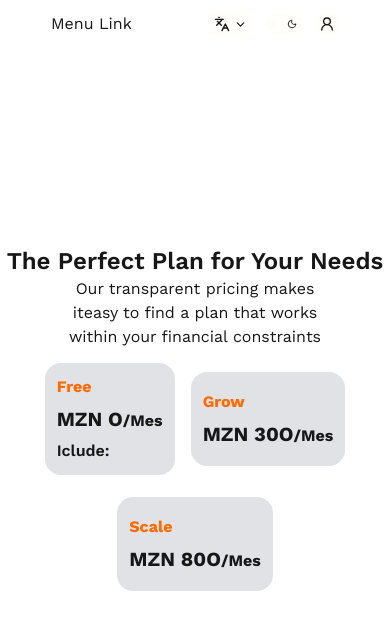
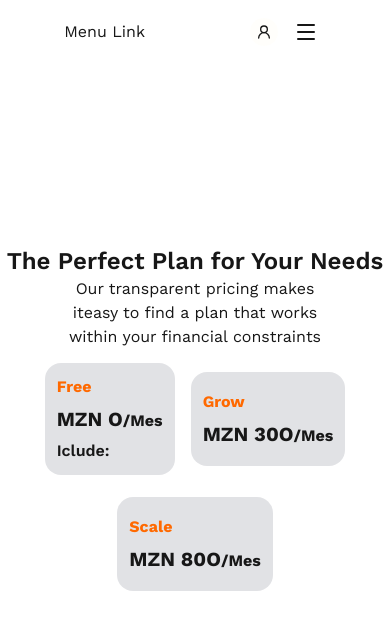
Before and after one commit to Cust-Coding/menu-link, a Next.js app in the folder apps/web/site/: page / in a window 390 px wide. Shown: the top 630 px of the page. Built offline with nearby package versions, Linux system fonts and the light colour scheme.

Commit message:
feat(navbar): update navbar and add mobile menu

```diff
--- /dev/null
+++ b/apps/web/site/components/navbar/MobileMenu.tsx
@@ -0,0 +1,82 @@
+import { Menu, X } from "lucide-react";
+import { useState } from "react";
+import { useTranslation } from "react-i18next";
+import type {TranslationKeys} from "../i18n/i18n"
+import ThemeToggle from "../ThemeToggle/themetoggle";
+import LangToggle from "../i18n/langToggle";
+import {  UserRound } from 'lucide-react';
+
+export function MobileMenu() {
+  const [isOpen, setIsOpen] = useState(false);
+  const { t } = useTranslation();
+
+  const menuKeys: Array<keyof TranslationKeys> = [
+    "features",
+    "pricing",
+    "about",
+    "support",
+    "contact",
+  ];
+
+
+  return (
+
+    <div className="flex items-center justify-center h-auto w-auto gap-2">
+        <button className="bg-amber-50/20 w-7 flex items-center justify-center h-7 hover:text-green-600 hover:p-2 hover:font-semibold transition-colors duration-600 rounded-full p-1 cursor-pointer">
+            <UserRound size={16}/>
+        </button>
+        <button
+        onClick={() => setIsOpen(prev => !prev)}
+        aria-label="Toggle menu"
+        className="relative p-2 w-10 h-10 flex items-center justify-center"
+        >
+
+            <Menu
+                size={24}
+                className={`
+                absolute transition-all duration-300 ease-in-out
+                ${isOpen ? "rotate-90 opacity-0 scale-0" : "rotate-0 opacity-100 scale-100"}
+                `}
+            />
+
+
+            <X
+                size={24}
+                className={`
+                absolute transition-all duration-300 ease-in-out
+                ${isOpen ? "rotate-0 opacity-100 scale-100" : "-rotate-90 opacity-0 scale-0"}
+                `}
+            />
+        </button>
+
+
+
+
+
+        <nav
+            className={`
+            overflow-hidden absolute top-13 w-screen right-0 left-0 pt-5 gap-5 text-black bg-black flex flex-col items-start justify-center transition-all duration-300 ease-in-out  pb-23
+            ${isOpen ? " opacity-100" : "max-h-0 opacity-0"}
+            `}
+        >
+            {menuKeys.map((key) => (
+            <a
+            key={String(key)}
+            href={`#${key}`}
+            className="text-dynamic ms-10 text-xl text-white hover:text-green-600 font-semibold transition-colors duration-300"
+            >
+            {t(key)}
+            </a>
+        ))}
+
+        <div className="buttons ms-10 flex items-center justify-center gap-3">
+                <LangToggle/>
+                <ThemeToggle/>
+
+            </div>
+        </nav>
+
+     </div>
+
+  );
+}
--- a/apps/web/site/components/navbar/nav.tsx
+++ b/apps/web/site/components/navbar/nav.tsx
@@ -16,6 +16,7 @@ export default function Nav() {
   ];
 
   return (
+    <>
     <nav className="flex items-center justify-center gap-4 py-1.5 px-3 bg-gray-100/10 rounded-md ">
       {menuKeys.map((key) => (
         <a
@@ -27,5 +28,8 @@ export default function Nav() {
         </a>
       ))}
     </nav>
+
+    </>
+
   );
 }
--- a/apps/web/site/components/navbar/navbar.tsx
+++ b/apps/web/site/components/navbar/navbar.tsx
@@ -1,9 +1,9 @@
 'use client';
 import Nav from "./nav";
-import { Sun, Moon, UserRound } from 'lucide-react';
-import { useState } from 'react';
+import {  UserRound } from 'lucide-react';
 import ThemeToggle from "../ThemeToggle/themetoggle";
 import LangToggle from "../i18n/langToggle";
+import { MobileMenu } from "./MobileMenu";
 
 export default function Navbar(){
 
@@ -15,7 +15,10 @@ export default function Navbar(){
            <div className="menudesktop items-center justify-center gap-6 hidden md:flex">
             <Nav/>
            </div>
-           <div className="buttons flex items-center justify-center gap-3">
+           <div className="mobilemenu flex md:hidden">
+            <MobileMenu/>
+           </div>
+           <div className="buttons hidden md:flex items-center justify-center gap-3">
             <LangToggle/>
             <ThemeToggle/>
             <button className="bg-amber-50/20 hover:text-green-600 hover:p-2 hover:font-semibold transition-colors duration-600 rounded-full p-1 cursor-pointer">
```
